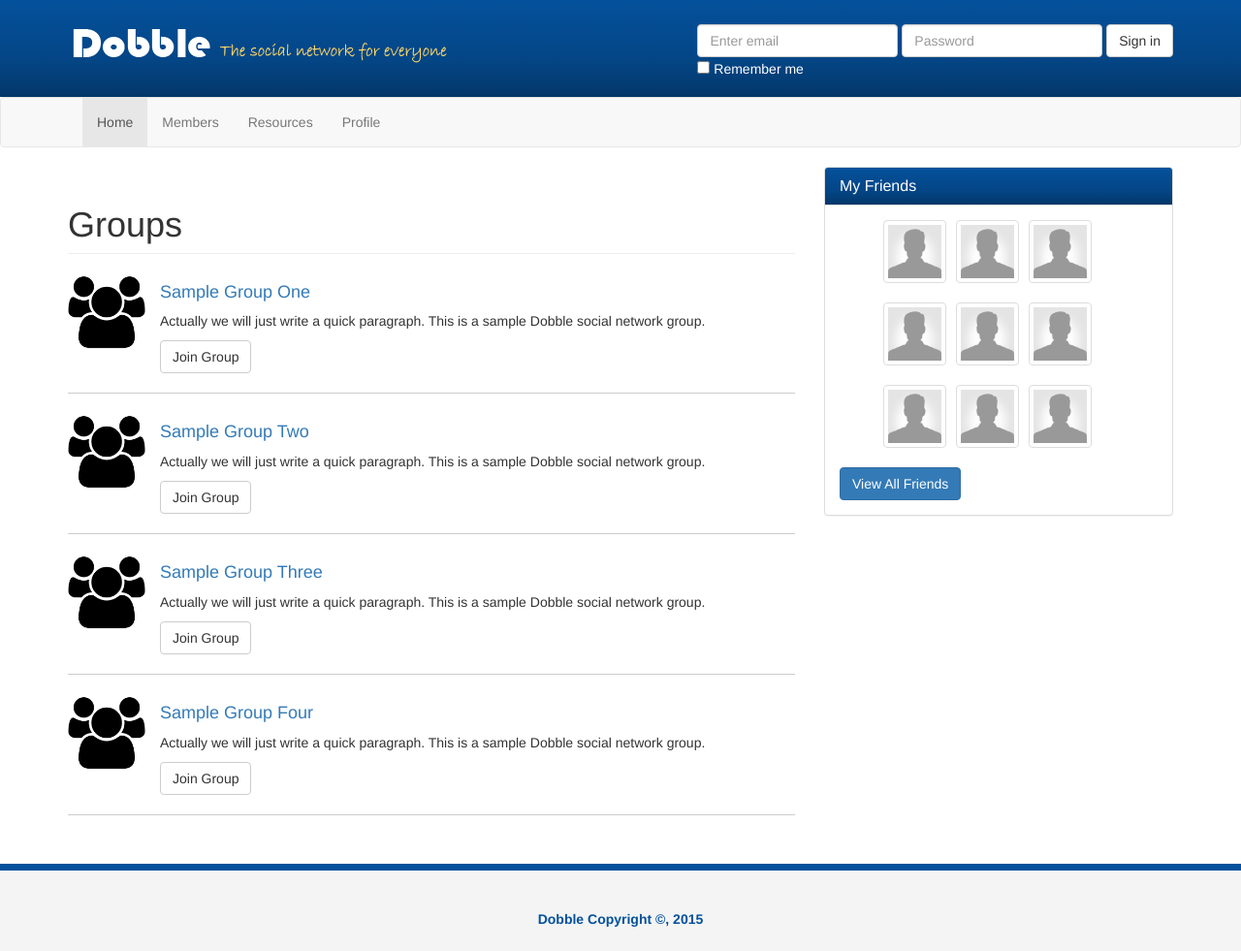
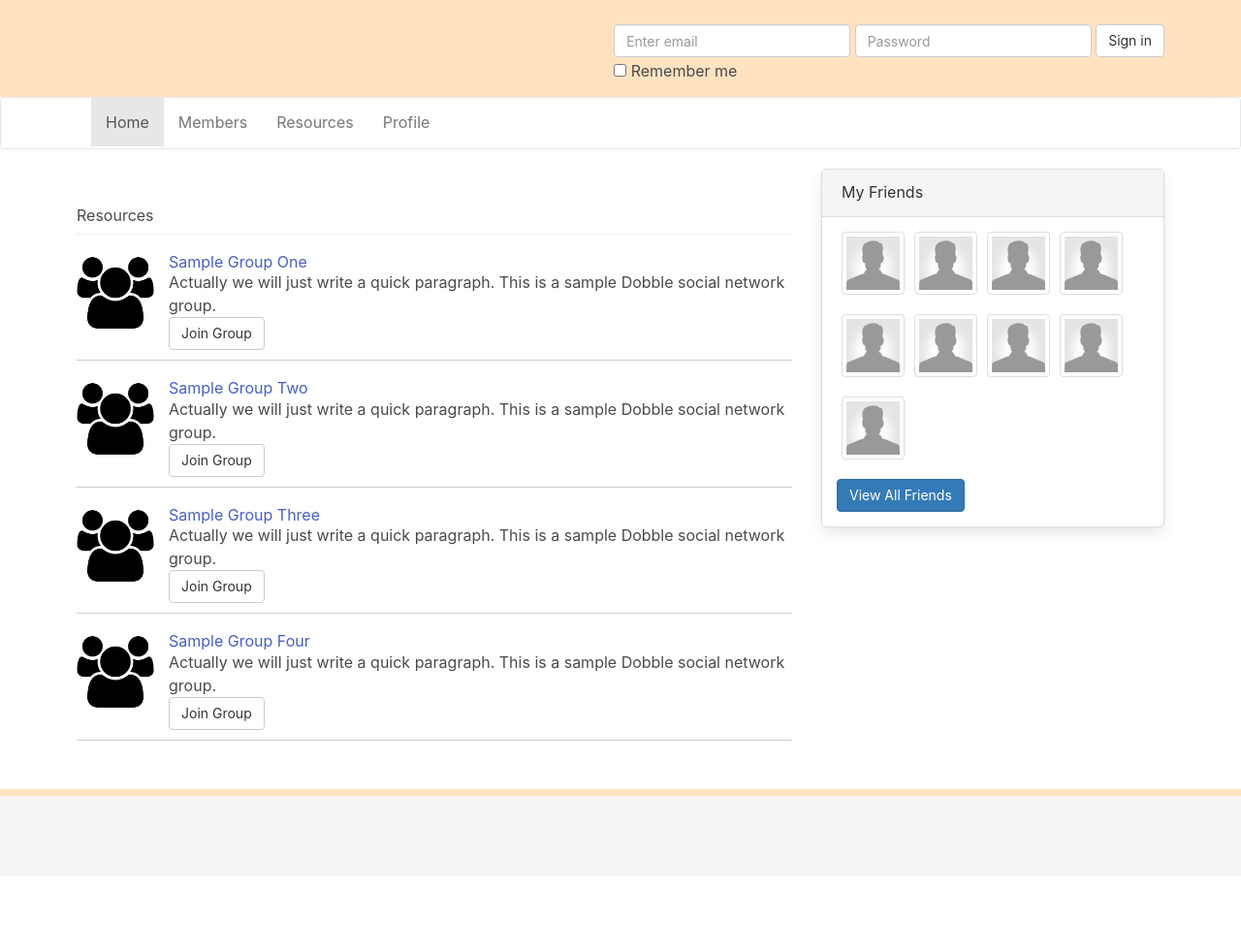
Before and after one commit to natalie-abreu/treehacks2020, a plain HTML site: page groups.html in a window 1280 px wide. Shown: the whole page at 97% size. After the commit the page ends 904 px from the top, so only its background shows below. Drawn offline with nearby package versions, Linux system fonts and the light colour scheme.

Commit message:
updated css and removed unused

```diff
--- a/css/style.css
+++ b/css/style.css
@@ -1,6 +1,6 @@
 header{
-	background-image: linear-gradient(#04519b, #044687 60%, #033769);
-	color:#fff;
+	/* background-image: linear-gradient(#FFA355, #FFE3C1 60%, #F7FAF0); */
+	background-color:#FFE3C1;
 	min-height: 100px;
 	padding-top: 25px;
 }
@@ -14,8 +14,9 @@ header .logo{
 }
 
 .panel-heading{
-    background-image: linear-gradient(#04519b, #044687 60%, #033769);
-    color: #fff !important;
+    /* background-image: linear-gradient(#04519b, #044687 60%, #033769); */
+		background-color:#FFE3C1;
+    /* color: #fff !important; */
 }
 
 .bubble{
@@ -134,12 +135,12 @@ header .logo{
 footer{
 	background: #f4f4f4;
 	height: 90px;
-	color: #04519b;
+	color: #FFE3C1;
 	font-weight: bold;
 	text-align: center;
 	padding-top: 40px;
 	margin-top: 30px;
-	border-top: 7px solid #04519b;
+	border-top: 7px solid #FFE3C1;
 }
 
 .members .member-row{
--- a/groups.html
+++ b/groups.html
@@ -14,13 +14,16 @@
     <!-- Custom styles for this template -->
     <link href="css/style.css" rel="stylesheet">
     <link href="css/font-awesome.css" rel="stylesheet">
+
+    <link rel="stylesheet" href="https://cdn.jsdelivr.net/npm/bulma@0.8.0/css/bulma.min.css">
+    <script defer src="https://use.fontawesome.com/releases/v5.3.1/js/all.js"></script>
   </head>
 
   <body>
 
   <header>
     <div class="container">
-      <img src="img/logo.png" class="logo" alt="">
+      <!-- <img src="img/logo.png" class="logo" alt=""> -->
       <form class="form-inline">
         <div class="form-group">
           <label class="sr-only" for="exampleInputEmail3">Email address</label>
@@ -66,7 +69,7 @@
         <div class="row">
           <div class="col-md-8">
             <div class="groups">
-              <h1 class="page-header">Groups</h1>
+              <h1 class="page-header">Resources</h1>
               <div class="group-item">
                 <img src="img/group.png" alt="">
                 <h4><a href="#">Sample Group One</a></h4>
@@ -131,7 +134,7 @@
 
     <footer>
       <div class="container">
-        <p>Dobble Copyright &copy, 2015</p>
+        <!-- <p>Dobble Copyright &copy, 2015</p> -->
       </div>
     </footer>
 
```
Also changed, not shown: index.html (+9 -5 lines), members.html (+6 -2 lines), photos.html (+5 -2 lines), profile.html (+11 -8 lines), css/bootstrap.css, 1 other file.
